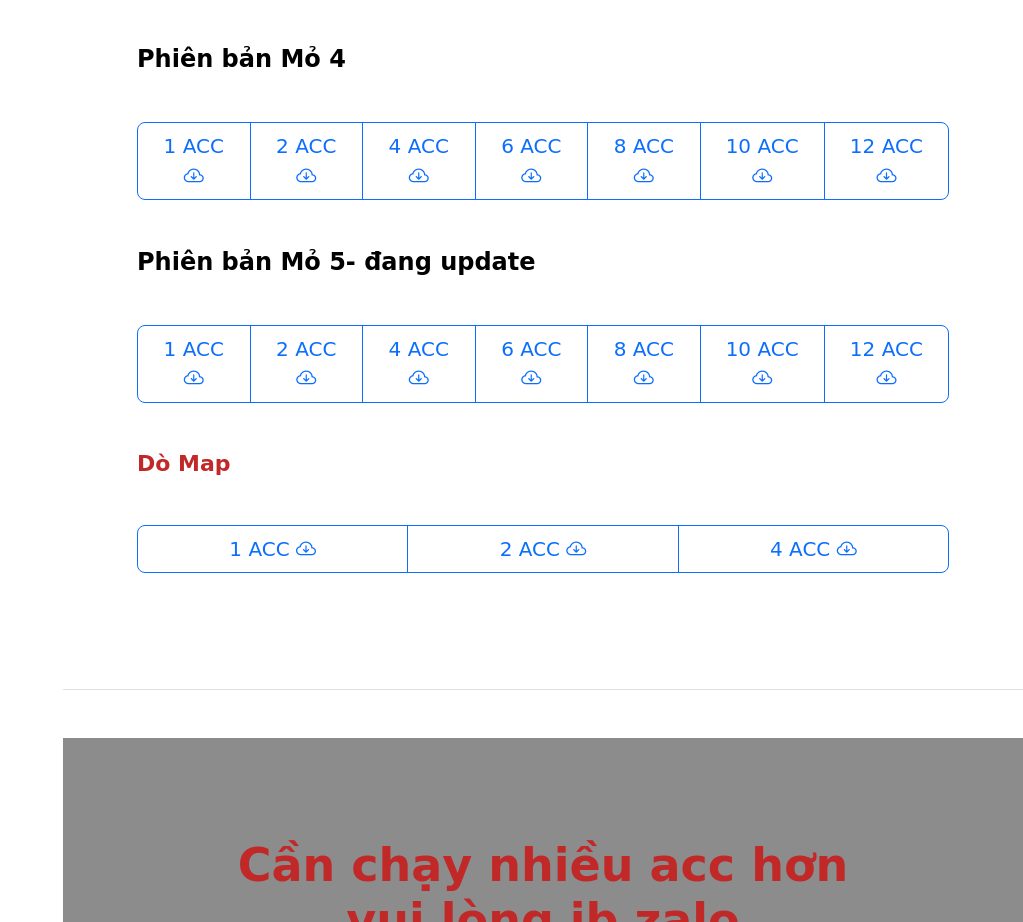
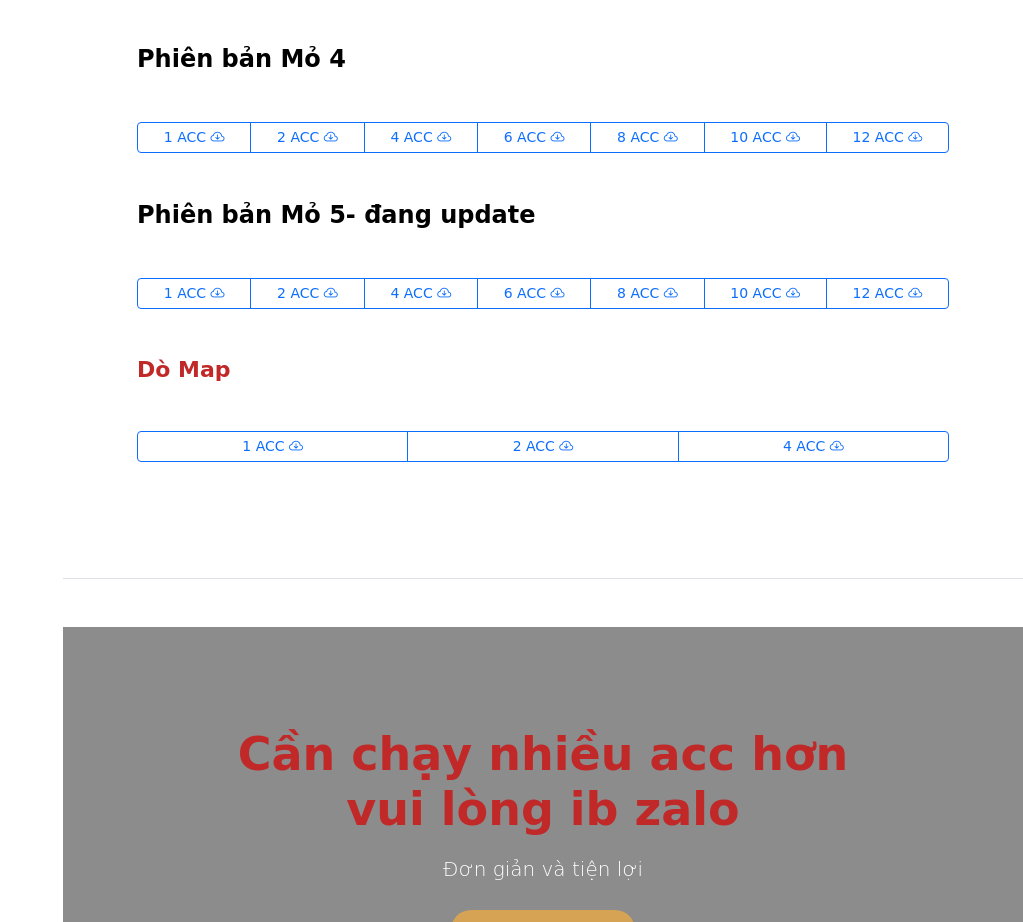
Before and after one commit to qtandayroi/beemoshop, a plain HTML site: page index.html in a window 1280 px wide. Shown: the part 2606-3528 px from the top of the page, without its empty margins (257-1280 px from the left). Drawn offline with Linux system fonts and the light colour scheme; a web font is replaced by a local one.

Commit message:
Update index.html

```diff
--- a/index.html
+++ b/index.html
@@ -216,30 +216,30 @@ https://templatemo.com/tm-585-barber-shop
                                     <h6 class="mb-5">Auto Farm Xu + Gỗ + Quặng + Nước</h6>
                                     <h5 class="mb-5">Phiên bản Mỏ 4</h5>
                                         <div class="btn-group">
-                                            <a href="https://drive.google.com/file/d/1D9wITEBsF7OM-zr902OVhn4NYcdrN6Df/view?usp=sharing"  target="_blank" class="btn btn-outline-primary btn-lg " aria-current="page"> 1 ACC  <i class="bi bi-cloud-arrow-down "></i></a>
-                                            <a href="https://drive.google.com/file/d/1HOLBFt2LXrIbsEkE9VsiLW5VWswz8ARv/view?usp=sharing"  target="_blank" class="btn btn-outline-primary btn-lg " aria-current="page"> 2 ACC  <i class="bi bi-cloud-arrow-down "></i></a>
-                                            <a href="https://drive.google.com/file/d/1o5QGSyHQt9cy01iIJtEXhBHUKMhVGxTU/view?usp=sharing"  target="_blank" class="btn btn-outline-primary btn-lg " aria-current="page"> 4 ACC  <i class="bi bi-cloud-arrow-down "></i></a>
-                                            <a href="https://drive.google.com/file/d/1apXWQWt3ceWwBzXSt4rKvUxbv7ZTTBFc/view?usp=sharing"  target="_blank" class="btn btn-outline-primary btn-lg " aria-current="page"> 6 ACC  <i class="bi bi-cloud-arrow-down "></i></a>
-                                            <a href="https://drive.google.com/file/d/1D-reYKG8SezKbINkHx97hE_eS37AK4aP/view?usp=sharing"  target="_blank" class="btn btn-outline-primary btn-lg " aria-current="page"> 8 ACC  <i class="bi bi-cloud-arrow-down "></i></a>
-                                            <a href="https://drive.google.com/file/d/1BTEsA0SGuwnvHnnmYKjvKPexPIyM5cbQ/view?usp=sharing"  target="_blank" class="btn btn-outline-primary btn-lg " aria-current="page"> 10 ACC  <i class="bi bi-cloud-arrow-down "></i></a>
-                                            <a href="https://drive.google.com/file/d/14JyXtasvctAvCVO96oCvAPP_MExWPspo/view?usp=sharing"  target="_blank" class="btn btn-outline-primary btn-lg " aria-current="page"> 12 ACC  <i class="bi bi-cloud-arrow-down "></i></a>
+                                            <a href="https://drive.google.com/file/d/1D9wITEBsF7OM-zr902OVhn4NYcdrN6Df/view?usp=sharing"  target="_blank" class="btn btn-outline-primary btn-sm " aria-current="page"> 1 ACC  <i class="bi bi-cloud-arrow-down "></i></a>
+                                            <a href="https://drive.google.com/file/d/1HOLBFt2LXrIbsEkE9VsiLW5VWswz8ARv/view?usp=sharing"  target="_blank" class="btn btn-outline-primary btn-sm " aria-current="page"> 2 ACC  <i class="bi bi-cloud-arrow-down "></i></a>
+                                            <a href="https://drive.google.com/file/d/1o5QGSyHQt9cy01iIJtEXhBHUKMhVGxTU/view?usp=sharing"  target="_blank" class="btn btn-outline-primary btn-sm " aria-current="page"> 4 ACC  <i class="bi bi-cloud-arrow-down "></i></a>
+                                            <a href="https://drive.google.com/file/d/1apXWQWt3ceWwBzXSt4rKvUxbv7ZTTBFc/view?usp=sharing"  target="_blank" class="btn btn-outline-primary btn-sm " aria-current="page"> 6 ACC  <i class="bi bi-cloud-arrow-down "></i></a>
+                                            <a href="https://drive.google.com/file/d/1D-reYKG8SezKbINkHx97hE_eS37AK4aP/view?usp=sharing"  target="_blank" class="btn btn-outline-primary btn-sm " aria-current="page"> 8 ACC  <i class="bi bi-cloud-arrow-down "></i></a>
+                                            <a href="https://drive.google.com/file/d/1BTEsA0SGuwnvHnnmYKjvKPexPIyM5cbQ/view?usp=sharing"  target="_blank" class="btn btn-outline-primary btn-sm " aria-current="page"> 10 ACC  <i class="bi bi-cloud-arrow-down "></i></a>
+                                            <a href="https://drive.google.com/file/d/14JyXtasvctAvCVO96oCvAPP_MExWPspo/view?usp=sharing"  target="_blank" class="btn btn-outline-primary btn-sm " aria-current="page"> 12 ACC  <i class="bi bi-cloud-arrow-down "></i></a>
                                         </div>
 
                                     <h5 class="mb-5 mt-5">Phiên bản Mỏ 5- đang  update</h5>
                                     <div class="btn-group">
-                                        <a href="#"  target="_blank" class="btn btn-outline-primary btn-lg " aria-current="page"> 1 ACC  <i class="bi bi-cloud-arrow-down "></i></a>
-                                        <a href="#"  target="_blank" class="btn btn-outline-primary btn-lg " aria-current="page"> 2 ACC  <i class="bi bi-cloud-arrow-down "></i></a>
-                                        <a href="#"  target="_blank" class="btn btn-outline-primary btn-lg " aria-current="page"> 4 ACC  <i class="bi bi-cloud-arrow-down "></i></a>
-                                        <a href="#"  target="_blank" class="btn btn-outline-primary btn-lg " aria-current="page"> 6 ACC  <i class="bi bi-cloud-arrow-down "></i></a>
-                                        <a href="#"  target="_blank" class="btn btn-outline-primary btn-lg " aria-current="page"> 8 ACC  <i class="bi bi-cloud-arrow-down "></i></a>
-                                        <a href="#"  target="_blank" class="btn btn-outline-primary btn-lg " aria-current="page"> 10 ACC  <i class="bi bi-cloud-arrow-down "></i></a>
-                                        <a href="#"  target="_blank" class="btn btn-outline-primary btn-lg " aria-current="page"> 12 ACC  <i class="bi bi-cloud-arrow-down "></i></a>
+                                        <a href="#"  target="_blank" class="btn btn-outline-primary btn-sm " aria-current="page"> 1 ACC  <i class="bi bi-cloud-arrow-down "></i></a>
+                                        <a href="#"  target="_blank" class="btn btn-outline-primary btn-sm " aria-current="page"> 2 ACC  <i class="bi bi-cloud-arrow-down "></i></a>
+                                        <a href="#"  target="_blank" class="btn btn-outline-primary btn-sm " aria-current="page"> 4 ACC  <i class="bi bi-cloud-arrow-down "></i></a>
+                                        <a href="#"  target="_blank" class="btn btn-outline-primary btn-sm " aria-current="page"> 6 ACC  <i class="bi bi-cloud-arrow-down "></i></a>
+                                        <a href="#"  target="_blank" class="btn btn-outline-primary btn-sm " aria-current="page"> 8 ACC  <i class="bi bi-cloud-arrow-down "></i></a>
+                                        <a href="#"  target="_blank" class="btn btn-outline-primary btn-sm " aria-current="page"> 10 ACC  <i class="bi bi-cloud-arrow-down "></i></a>
+                                        <a href="#"  target="_blank" class="btn btn-outline-primary btn-sm " aria-current="page"> 12 ACC  <i class="bi bi-cloud-arrow-down "></i></a>
                                     </div>
                                     <h6 class="mb-5 mt-5">Dò Map</h6>
                                     <div class="btn-group">
-                                        <a href="https://drive.google.com/file/d/131nzQWbOURs3Sf00eOEGqThEWzFk2BZA/view?usp=sharing"  target="_blank" class="btn btn-outline-primary btn-lg " aria-current="page"> 1 ACC <i class="bi bi-cloud-arrow-down "></i></a>
-                                        <a href="https://drive.google.com/file/d/1JgAzA-ER6hklGHdJ56HdYcjdawgVrlyg/view?usp=sharing"  target="_blank" class="btn btn-outline-primary btn-lg" aria-current="page"> 2 ACC  <i class="bi bi-cloud-arrow-down "></i></a>
-                                        <a href="https://drive.google.com/file/d/1eu221FSis-wivMKqC_Z9nuwrAcqGm912/view?usp=sharing"  target="_blank" class="btn btn-outline-primary btn-lg" aria-current="page"> 4 ACC  <i class="bi bi-cloud-arrow-down "></i></a>
+                                        <a href="https://drive.google.com/file/d/131nzQWbOURs3Sf00eOEGqThEWzFk2BZA/view?usp=sharing"  target="_blank" class="btn btn-outline-primary btn-sm " aria-current="page"> 1 ACC <i class="bi bi-cloud-arrow-down "></i></a>
+                                        <a href="https://drive.google.com/file/d/1JgAzA-ER6hklGHdJ56HdYcjdawgVrlyg/view?usp=sharing"  target="_blank" class="btn btn-outline-primary btn-sm" aria-current="page"> 2 ACC  <i class="bi bi-cloud-arrow-down "></i></a>
+                                        <a href="https://drive.google.com/file/d/1eu221FSis-wivMKqC_Z9nuwrAcqGm912/view?usp=sharing"  target="_blank" class="btn btn-outline-primary btn-sm" aria-current="page"> 4 ACC  <i class="bi bi-cloud-arrow-down "></i></a>
                                       </div>
 
 
```
